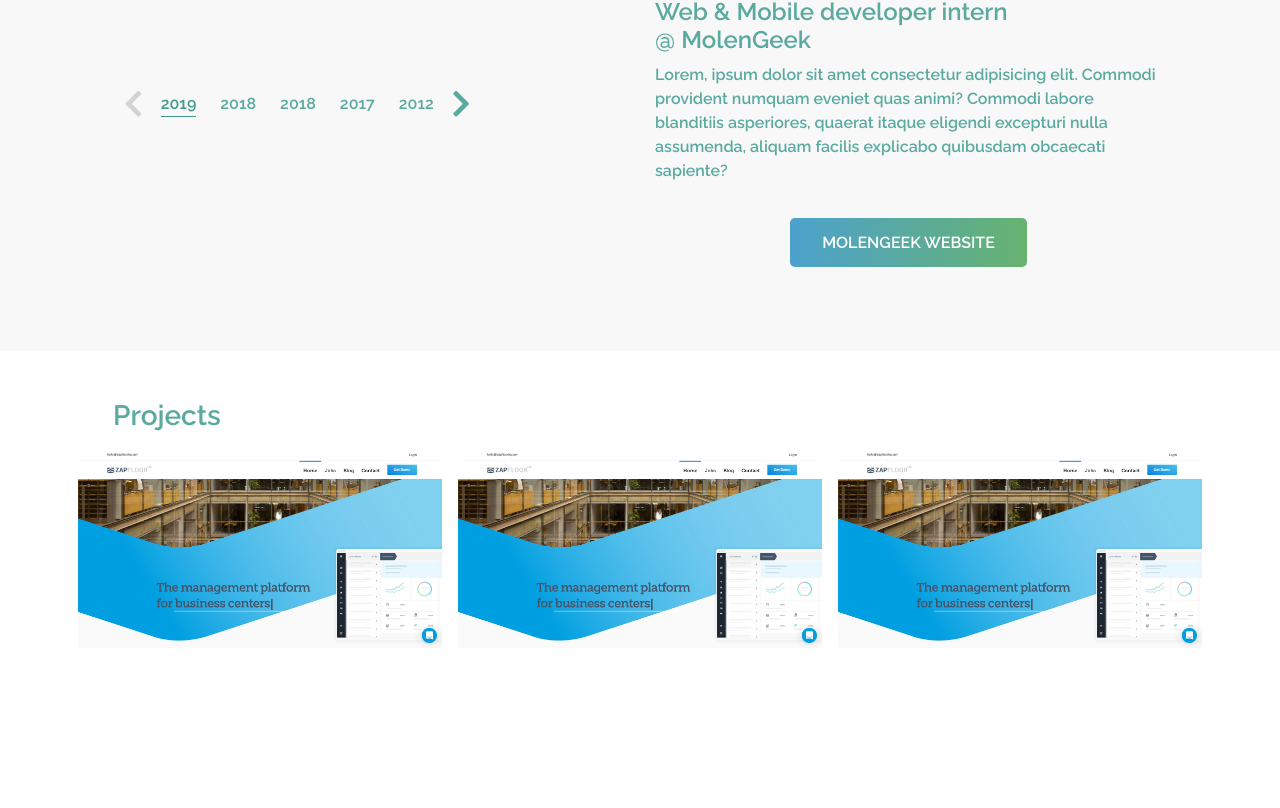
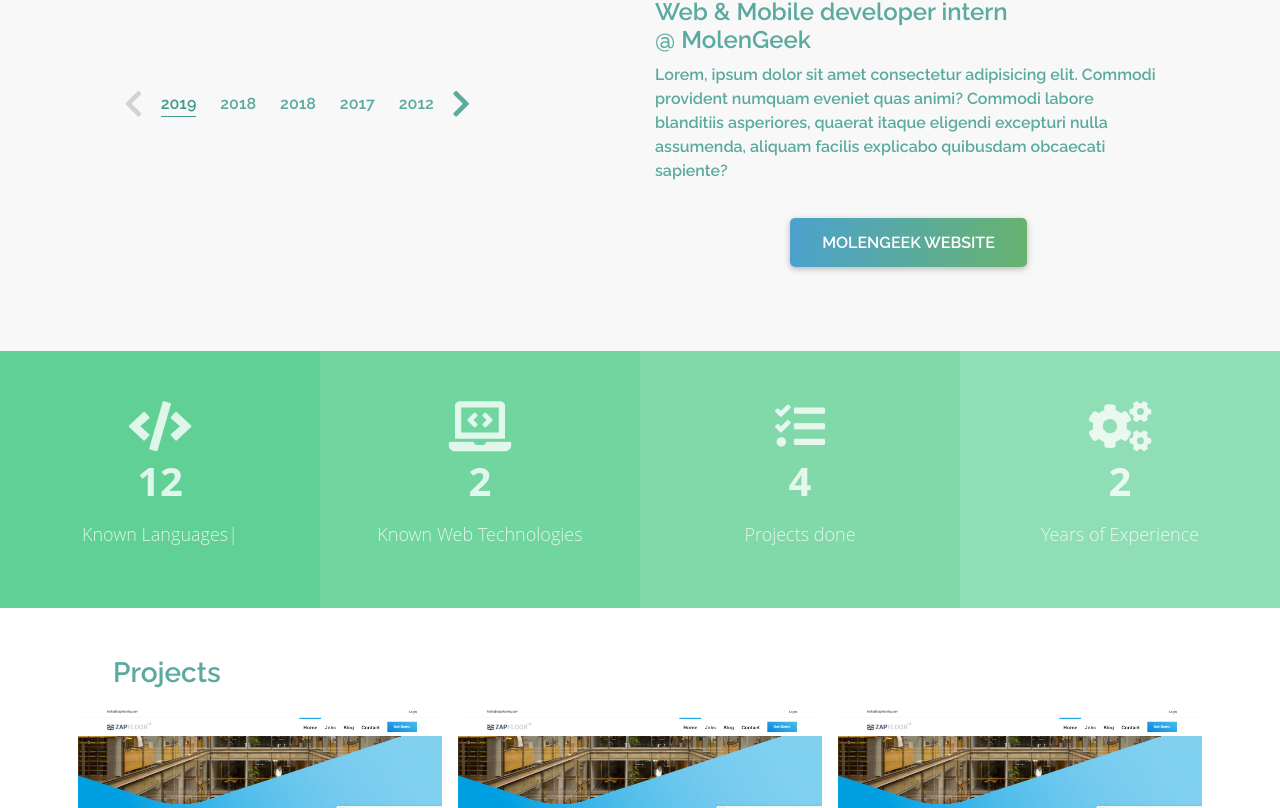
Before and after one commit to Va2/portfolio, a React (Create React App) app: page / in a window 1280 px wide. Shown: the part 1008-1816 px from the top of the page. Before the commit the page ends 1712 px from the top, so only its background shows below. Built offline with nearby package versions, Linux system fonts and the light colour scheme.

Commit message:
add Statistics component

```diff
--- a/package.json
+++ b/package.json
@@ -3,6 +3,7 @@
   "version": "0.1.0",
   "private": true,
   "dependencies": {
+    "jquery": "^3.4.1",
     "mdbreact": "^4.18.1",
     "react": "^16.8.6",
     "react-dom": "^16.8.6",
--- a/src/App.js
+++ b/src/App.js
@@ -5,6 +5,7 @@
 import Nav from './components/Nav/Nav';
 import Header from './containers/Header/Header';
 import Experience from './containers/Experience/Experience';
+import Statistics from './containers/Statistics/Statistics';
 import Projects from './containers/Projects/Projects';
 
 function App() {
@@ -13,6 +14,7 @@
       <Nav />
       <Header />
       <Experience />
+      <Statistics />
       <Projects />
     </Fragment>
   );
--- a/src/components/Experience/ExperienceInfo/ExperienceInfo.css
+++ b/src/components/Experience/ExperienceInfo/ExperienceInfo.css
@@ -16,15 +16,13 @@
     background: linear-gradient(to right, rgba(76, 162, 205, 1), rgba(103, 178, 111, 1));
     /* W3C, IE 10+/ Edge, Firefox 16+, Chrome 26+, Opera 12+, Safari 7+ */
     color: #fff;
+    box-shadow: 0 2px 5px 0 rgba(0, 0, 0, 0.16),
+        0 2px 10px 0 rgba(0, 0, 0, 0.12);
 }
 .job a:hover {
     padding: 15px 32px;
-    background: #67B26F;
-    /* fallback for old browsers */
-    background: -webkit-linear-gradient(to right, rgba(76, 162, 205, .9), rgba(103, 178, 111, .9));
-    /* Chrome 10-25, Safari 5.1-6 */
-    background: linear-gradient(to right, rgba(76, 162, 205, .9), rgba(103, 178, 111, .9));
-    /* W3C, IE 10+/ Edge, Firefox 16+, Chrome 26+, Opera 12+, Safari 7+ */
+    box-shadow: 0 5px 11px 0 rgba(0, 0, 0, 0.18),
+    0 4px 15px 0 rgba(0, 0, 0, 0.15);
     color: #fff;
     text-decoration: none;
 }
--- a/src/components/Experience/ExperienceNav/ExperienceNav.css
+++ b/src/components/Experience/ExperienceNav/ExperienceNav.css
@@ -24,7 +24,9 @@
     border-bottom: 1px solid #41998d;
     color: #41998d;
     /* font-size: 1.1rem; */
-    -webkit-transition: all 3s;
-    /* For Safari 3.1 to 6.0 */
-    transition: all 3s;
+    -webkit-transition:border-bottom .5s;
+    -moz-transition:border-bottom .5s;
+    -ms-transition:border-bottom .5s;
+    -o-transition:border-bottom .5s;
+    transition:border-bottom .5s;
 }
--- /dev/null
+++ b/src/containers/Statistics/Statistics.css
@@ -0,0 +1,99 @@
+.sectionClass {
+    /* margin: 0;
+    padding: 20px 0px 50px 0px; */
+    position: relative;
+    display: block;
+}
+
+.fullWidth {
+    width: 100% !important;
+    display: table;
+    float: none;
+    padding: 0;
+    min-height: 1px;
+    height: 100%;
+    position: relative;
+}
+
+.projectFactsWrap {
+    display: flex;
+    /* margin-top: 30px; */
+    flex-direction: row;
+    flex-wrap: wrap;
+}
+
+#projectFacts .fullWidth {
+    padding: 0;
+}
+
+.projectFactsWrap .item {
+    width: 25%;
+    height: 100%;
+    max-height: 259px;
+    padding: 50px 0px;
+    text-align: center;
+}
+
+.projectFactsWrap .item:nth-child(1) {
+    /* background: rgb(16, 31, 46); */
+    background: #61d095;
+}
+
+.projectFactsWrap .item:nth-child(2) {
+    /* background: rgb(18, 34, 51); */
+    background: #71d5a0;
+}
+
+.projectFactsWrap .item:nth-child(3) {
+    /* background: rgb(21, 38, 56); */
+    background: #81d9aa;
+}
+
+.projectFactsWrap .item:nth-child(4) {
+    /* background: rgb(23, 44, 66); */
+    background: #90deb5;
+}
+
+.projectFactsWrap .item p.number {
+    font-size: 40px;
+    padding: 0;
+    font-weight: bold;
+}
+
+.projectFactsWrap .item p {
+    color: rgba(255, 255, 255, 0.8);
+    font-size: 18px;
+    margin: 0;
+    padding: 10px;
+    font-family: 'Open Sans', sans-serif;
+}
+
+/* .projectFactsWrap .item span {
+    width: 60px;
+    background: rgba(255, 255, 255, 0.8);
+    height: 2px;
+    display: block;
+    margin: 0 auto;
+} */
+
+.projectFactsWrap .item i {
+    vertical-align: middle;
+    font-size: 50px;
+    color: rgba(255, 255, 255, 0.8);
+}
+
+
+.projectFactsWrap .item:hover i,
+.projectFactsWrap .item:hover p {
+    color: white;
+}
+
+.projectFactsWrap .item:hover span {
+    background: white;
+}
+
+@media (max-width: 786px) {
+    .projectFactsWrap .item {
+        flex: 0 0 50%;
+    }
+}
--- /dev/null
+++ b/src/containers/Statistics/Statistics.js
@@ -0,0 +1,136 @@
+import React, { Component } from 'react';
+import Typed from "react-typed";
+import $ from "jquery";
+
+import "./Statistics.css";
+
+const itemStyle = {
+    visibility: "visible"
+};
+
+class Statistics extends Component {
+  componentDidMount() {
+
+	$.fn.jQuerySimpleCounter = function(options) {
+    var settings = $.extend(
+      {
+        start: 0,
+        end: 100,
+        easing: "swing",
+        duration: 400,
+        complete: ""
+      },
+      options
+    );
+
+    var thisElement = $(this);
+
+    $({ count: settings.start }).animate(
+      { count: settings.end },
+      {
+        duration: settings.duration,
+        easing: settings.easing,
+        step: function() {
+          var mathCount = Math.ceil(this.count);
+          thisElement.text(mathCount);
+        },
+        complete: settings.complete
+      }
+    );
+  };
+
+  $("#number1").jQuerySimpleCounter({ end: 12, duration: 3000 });
+  $("#number2").jQuerySimpleCounter({ end: 2, duration: 3000 });
+  $("#number3").jQuerySimpleCounter({ end: 4, duration: 2000 });
+  $("#number4").jQuerySimpleCounter({ end: 2, duration: 2500 });
+
+  /* AUTHOR LINK */
+  $(".about-me-img").hover(
+    function() {
+      $(".authorWindowWrapper")
+        .stop()
+        .fadeIn("fast")
+        .find("p")
+        .addClass("trans");
+    },
+    function() {
+      $(".authorWindowWrapper")
+        .stop()
+        .fadeOut("fast")
+        .find("p")
+        .removeClass("trans");
+    }
+  );
+  }
+
+  render() {
+    return (
+      <div id="projectFacts" className="sectionClass">
+        <div className="fullWidth eight columns">
+          <div className="projectFactsWrap ">
+            <div
+              className="item wow fadeInUpBig animated animated"
+              data-number="12"
+              style={itemStyle}
+            >
+              <i className="fas fa-code"></i>
+              <p id="number1" className="number">
+                12
+              </p>
+              <span></span>
+              <div class="typer_wrapper">
+                <p>
+                  Known{" "}
+                  <Typed
+                    strings={["Languages", "Frameworks"]}
+                    typeSpeed={65}
+                    backSpeed={55}
+                    loop
+                  />
+                </p>
+              </div>
+            </div>
+            <div
+              className="item wow fadeInUpBig animated animated"
+              data-number="2"
+              style={itemStyle}
+            >
+              <i class="fas fa-laptop-code"></i>
+              <p id="number2" className="number">
+                2
+              </p>
+              <span></span>
+              <p>Known Web Technologies</p>
+            </div>
+            <div
+              className="item wow fadeInUpBig animated animated"
+              data-number="4"
+              style={itemStyle}
+            >
+              <i class="fas fa-tasks"></i>
+              <p id="number3" className="number">
+                4
+              </p>
+              <span></span>
+              <p>Projects done</p>
+            </div>
+            <div
+              className="item wow fadeInUpBig animated animated"
+              data-number="2"
+              style={itemStyle}
+            >
+              <i class="fas fa-cogs"></i>
+              <p id="number4" className="number">
+                2
+              </p>
+              <span></span>
+              <p>Years of Experience</p>
+            </div>
+          </div>
+        </div>
+      </div>
+    );
+  }
+}
+
+export default Statistics;
```
Also changed, not shown: 1 other file (tests, documents, lock files or other folders).
